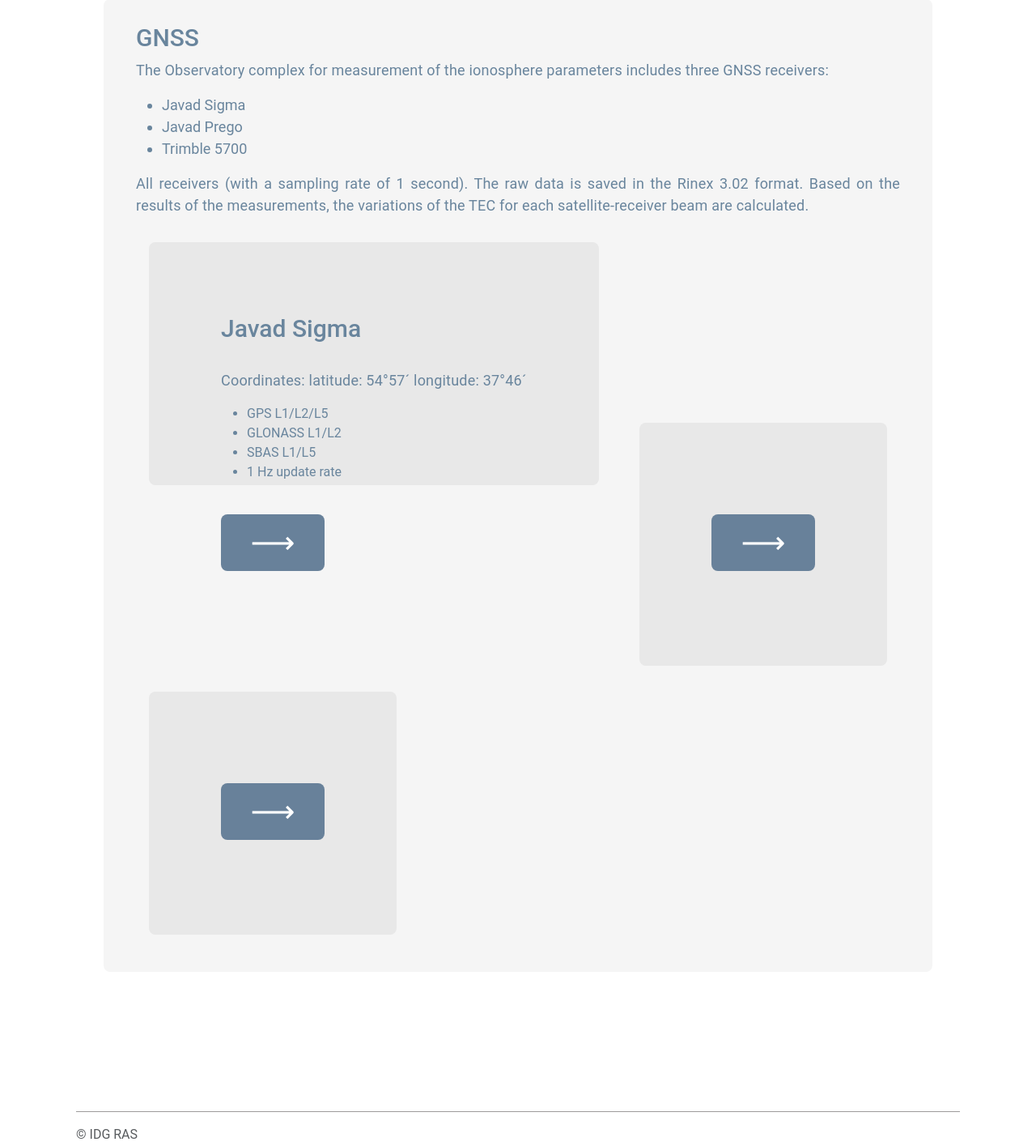
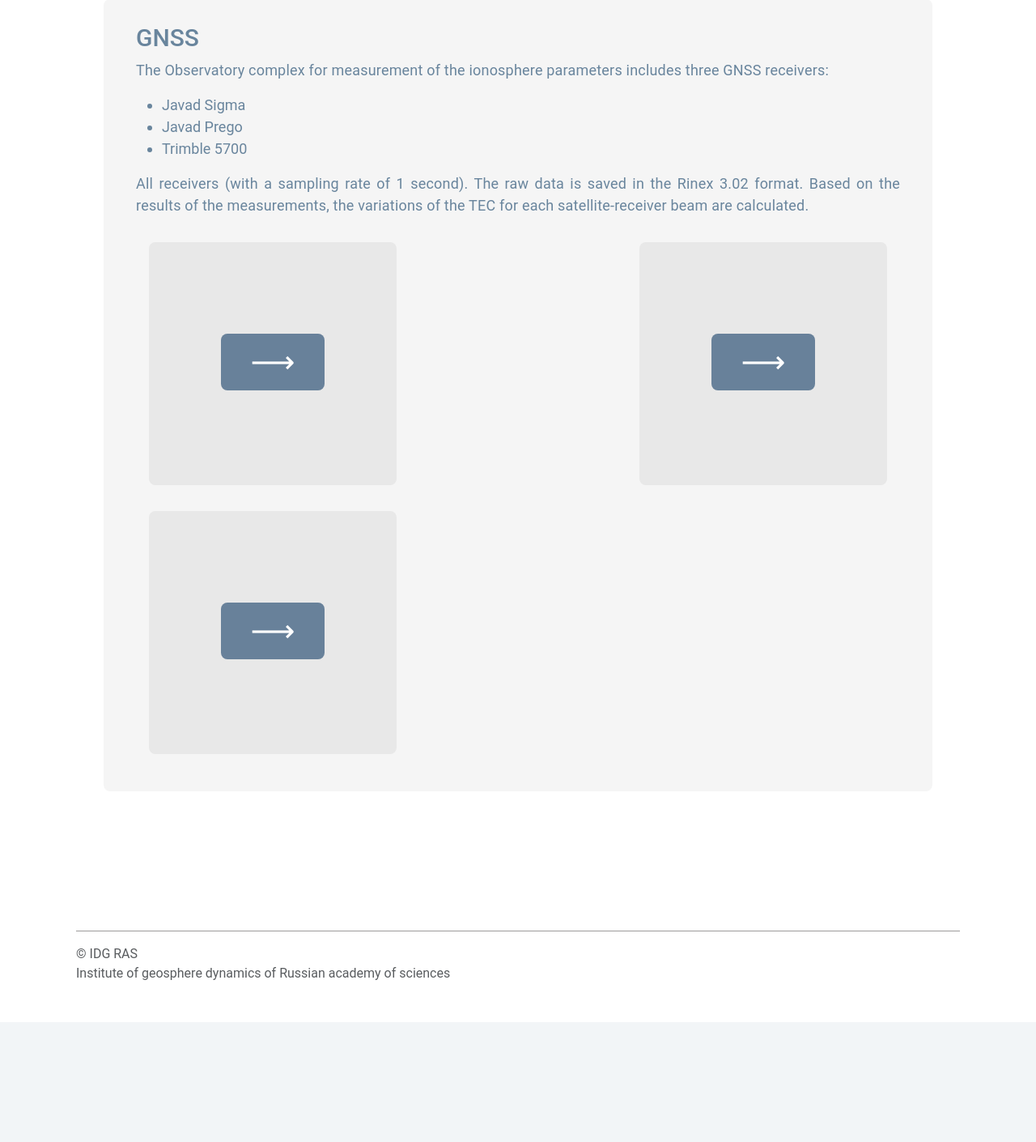
Before and after one commit to katyacoffee/WebSite, a Django app: page /data in a window 1280 px wide. Shown: the part 2302-3712 px from the top of the page at 81% size. After the commit the page ends 3564 px from the top, so only its background shows below. Run offline with Django 4.2, Linux system fonts and the light colour scheme; some libraries are stand-ins or nearby versions.

Commit message:
fix design

```diff
--- a/templates/data.html
+++ b/templates/data.html
@@ -130,7 +130,8 @@
                 padding: 0;
                 font-family: 'Roboto', sans-serif;
                 margin: auto;
-                display: block;
+                display: flex;
+                position: relative;
                 }
 
             .column2{
@@ -154,6 +155,8 @@
                 display: inline-block;
                 padding: 89px;
                 border-radius: 8px;
+                {#margin: auto;#}
+                {#display: block;#}
             }
             .column3{
                 background:#E8E8E8;
@@ -231,28 +234,29 @@
             All receivers (with a sampling rate of 1 second). The raw data is saved in the
             Rinex 3.02 format. Based on the results of the measurements, the variations
             of the TEC for each satellite-receiver beam are calculated.</p>
-{#           <div class="box1-side">#}
-          <div class="col-container">
+{#          <div class="col-container">#}
                 <div class="column1">
-                    <h1>Javad Sigma</h1>
-                    <br>
-                    <p>Coordinates:
-                        latitude: 54°57´
-                        longitude: 37°46´
-                        <br>
-                        <ul style="line-height: 1.5; font-size: 16px;">
-                            <li>GPS L1/L2/L5</li>
-                            <li>GLONASS L1/L2</li>
-                            <li>SBAS L1/L5</li>
-                            <li>1 Hz update rate</li>
-                        </ul>
-                    </p>
+{#                    <h1>Javad Sigma</h1>#}
+{#                    <br>#}
+{#                    <p style="line-height: 1.5; font-size: 16px;">Coordinates:#}
+{#                        latitude: 54°57´#}
+{#                        longitude: 37°46´#}
+{#                        <br>#}
+{#                        <ul style="line-height: 1.5; font-size: 16px;">#}
+{#                            <li>GPS L1/L2/L5</li>#}
+{#                            <li>GLONASS L1/L2</li>#}
+{#                            <li>SBAS L1/L5</li>#}
+{#                            <li>1 Hz update rate</li>#}
+{#                        </ul>#}
+{#                    </p>#}
                     <form method="post" id="vlf">
                         <br>
                         <button type="submit" formaction="/date-selection" class="button" style="font-size:3vw;">⟶</button>
                         <input type="hidden" id="source" name="source" value="vlf">
                     </form>
                 </div>
+{#          </div>#}
+{#          <div class="col-container">#}
                <div class="column2">
                     <form method="post" id="vlf">
                         <br>
@@ -260,6 +264,8 @@
                         <input type="hidden" id="source" name="source" value="vlf">
                     </form>
                 </div>
+{#          </div>#}
+{#          <div class="col-container">#}
                <div class="column3">
                     <form method="post" id="vlf">
                         <br>
@@ -267,7 +273,7 @@
                         <input type="hidden" id="source" name="source" value="vlf">
                     </form>
                 </div>
-          </div>
+{#          </div>#}
       </div>
     </div>
 
```
Also changed, not shown: templates/date_selection.html (+4 -3 lines).
